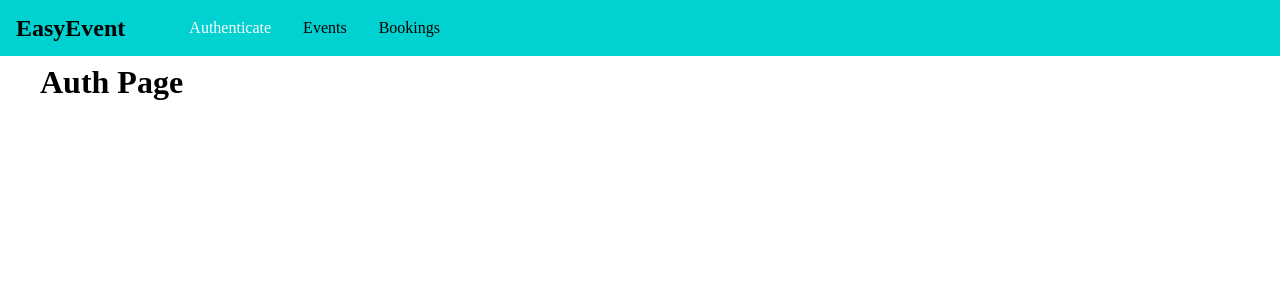
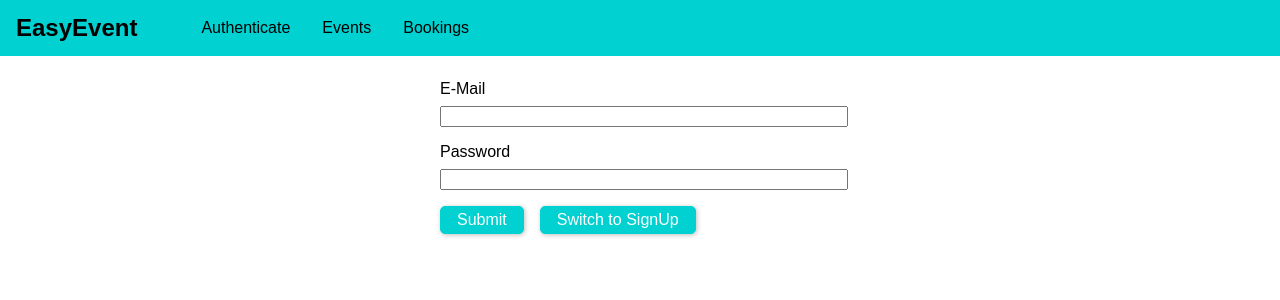
Before and after one commit to annajersey/graphqlevents, a React (Create React App) app in the folder frontend/: page /auth in a window 1280 px wide. Shown: the top 300 px of the page. Built offline with nearby package versions, Linux system fonts and the light colour scheme.

Commit message:
Connect SignUp and Login with our API

```diff
--- a/frontend/src/components/Navigation/MainNavigation.css
+++ b/frontend/src/components/Navigation/MainNavigation.css
@@ -38,7 +38,7 @@
 
 .main-navigation__items li a:hover,
 .main-navigation__items li a:active,
-.main-navigation__items li a.active
+.font-main-navigation__items li a.active
 {
     color: #fff
 }
--- a/frontend/src/index.css
+++ b/frontend/src/index.css
@@ -1,5 +1,5 @@
 body {
-  margin: 0;
- padding:0;
-  font-family: sans-sarif;
+    margin: 0;
+    padding: 0;
+    font-family: sans-serif;
 }
--- /dev/null
+++ b/frontend/src/pages/Auth.css
@@ -0,0 +1,37 @@
+.auth-form {
+    width: 25rem;
+    max-width: 80%;
+    margin: 5rem auto;
+}
+
+.form-control label,
+.form-control input {
+    width: 100%;
+    display: block;
+}
+
+.form-control label {
+    margin-bottom: 0.5rem;
+}
+
+.form-control {
+    margin-bottom: 1rem;
+}
+
+.form-actions button {
+    background: #01d1d1;
+    font: inherit;
+    border: 1px solid #01d1d1;
+    border-radius: 5px;
+    padding: 0.25rem 1rem;
+    margin-right: 1rem;
+    box-shadow: 1px 1px 5px rgba(0, 0, 0, 0.26);
+    color: #fff;
+    cursor: pointer;
+}
+
+.form-actions button:hover,
+.form-actions button:active {
+    background: #01a7a7;
+    border-color: #01a7a7;
+}
--- a/frontend/src/pages/Auth.js
+++ b/frontend/src/pages/Auth.js
@@ -1,8 +1,90 @@
 import React, {Component} from 'react';
+import './Auth.css'
 
 class AuthPage extends Component {
-    render(){
-        return <h1>Auth Page</h1>;
+    state = {
+        isLogin: true
+    }
+
+    constructor(props) {
+        super(props);
+        this.emailEl = React.createRef();
+        this.passwordEl = React.createRef();
+    }
+
+    switchModeHandler = () => {
+        this.setState(prevState => {
+            return {isLogin: !prevState.isLogin}
+        })
+    }
+    submitHandler = (e) => {
+        e.preventDefault();
+        const email = this.emailEl.current.value;
+        const password = this.passwordEl.current.value;
+
+        if (email.trim().length === 0 || password.trim().length === 0) {
+            return;
+        }
+        let requestBody = {
+            query: `
+            query{
+                login(email:"${email}",password:"${password}"){
+                    userId
+                    token
+                    tokenExpiration
+                }
+            }
+            `
+        }
+        if (!this.state.isLogin) {
+            requestBody = {
+                query: `
+                mutation {
+                    createUser(userInput:{email:"${email}",password:"${password}"}){
+                    _id
+                    email
+                    }
+                }
+            `
+            };
+        }
+
+        fetch('http://localhost:8000/graphql', {
+            method: 'POST',
+            body: JSON.stringify(requestBody),
+            headers: {
+                'Content-Type': 'application/json'
+            }
+        }).then(res => {
+            if (res.status !== 200 && res.status !== 201) {
+                throw new Error('Failed')
+            }
+            return res.json();
+        })
+            .then(resData => {
+                console.log(resData)
+            })
+            .catch(err => console.log(err))
+    }
+
+    render() {
+        return (
+            <form className="auth-form" onSubmit={this.submitHandler}>
+                <div className="form-control">
+                    <label htmlFor="email">E-Mail</label>
+                    <input type="email" id="email" ref={this.emailEl}/>
+                </div>
+                <div className="form-control">
+                    <label htmlFor="password">Password</label>
+                    <input type="password" id="password" ref={this.passwordEl}/>
+                </div>
+                <div className="form-actions">
+                    <button type="submit">Submit</button>
+                    <button type="button"
+                            onClick={this.switchModeHandler}>
+                        Switch to {this.state.isLogin ? "SignUp" : "Login"}</button>
+                </div>
+            </form>)
     }
 }
 
```
Also changed, not shown: 2 other files (tests, documents, lock files or other folders).
